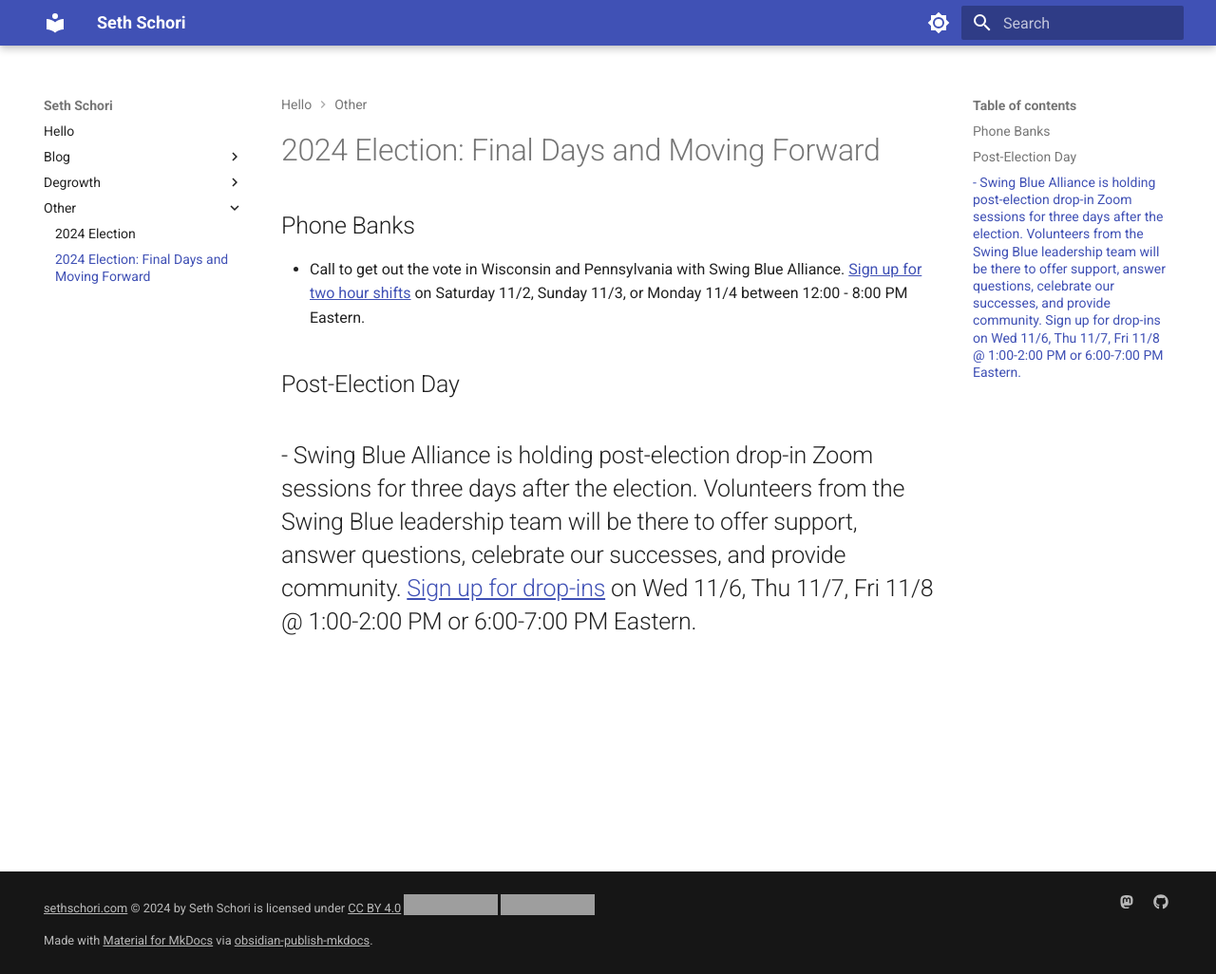
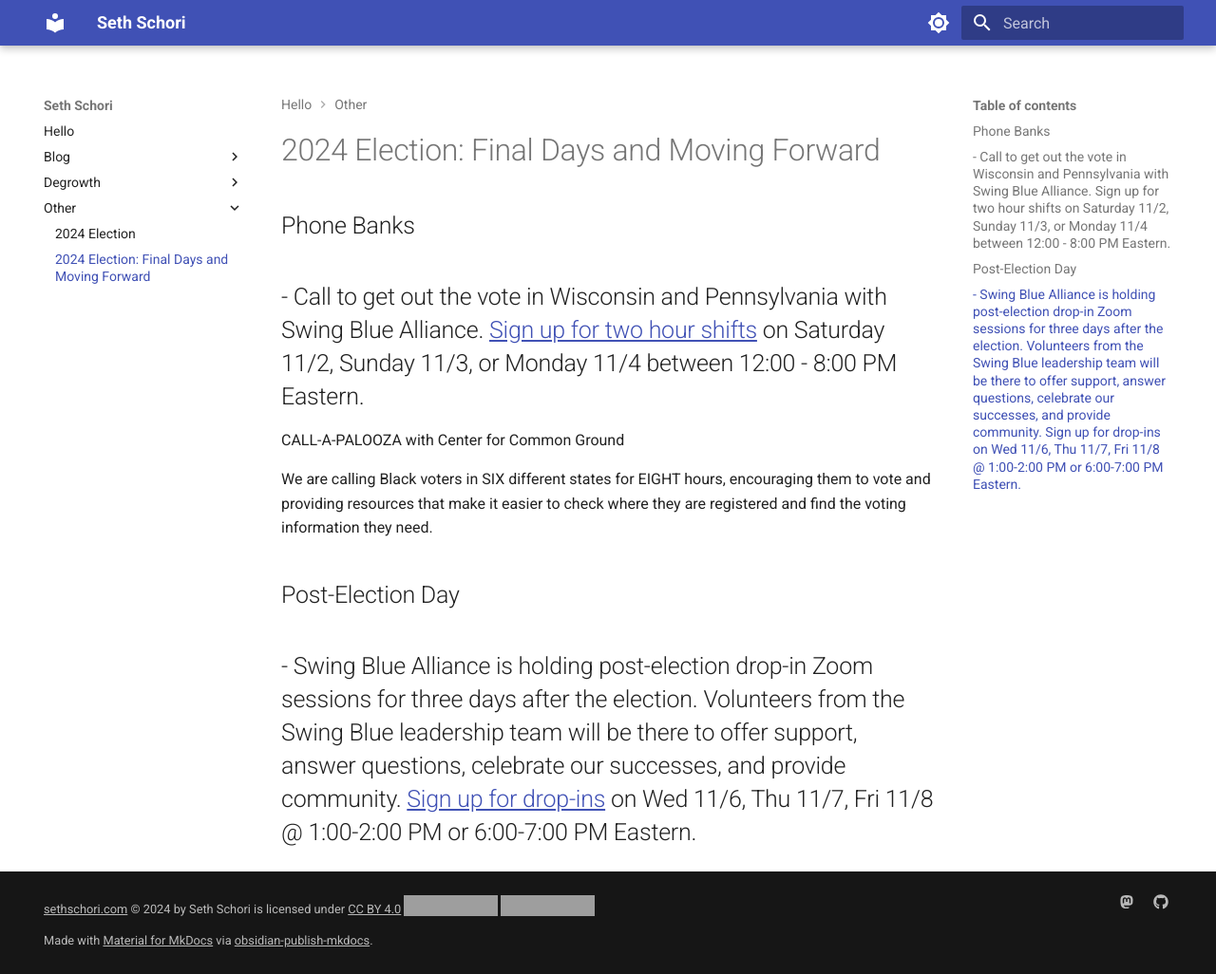
Before and after one commit to sethschori/sethschori.github.io, an MkDocs documentation site: the page built from docs/other/2024-election-ending.md, in a window 1280 px wide and 1026 px high. Shown: the whole window at 95% size. Built offline with MkDocs 1.6.1 and Material for MkDocs 9.7.7, drawn with Linux system fonts in a browser that asks for light colours; grey boxes are pictures that could not be loaded.

Commit message:
vault backup: 2024-11-02 08:37:58

```diff
--- a/docs/other/2024-election-ending.md
+++ b/docs/other/2024-election-ending.md
@@ -2,6 +2,10 @@
 
 ## Phone Banks
 - Call to get out the vote in Wisconsin and Pennsylvania with Swing Blue Alliance. [Sign up for two hour shifts](https://www.mobilize.us/swingbluealliance/event/726445/) on Saturday 11/2, Sunday 11/3, or Monday 11/4 between 12:00 - 8:00 PM Eastern.
+-
+CALL-A-PALOOZA with Center for Common Ground
+
+We are calling Black voters in SIX different states for EIGHT hours, encouraging them to vote and providing resources that make it easier to check where they are registered and find the voting information they need.
 ## Post-Election Day
 - Swing Blue Alliance is holding post-election drop-in Zoom sessions for three days after the election. Volunteers from the Swing Blue leadership team will be there to offer support, answer questions, celebrate our successes, and provide community. [Sign up for drop-ins](https://www.mobilize.us/swingbluealliance/event/740136/) on Wed 11/6, Thu 11/7, Fri 11/8 @ 1:00-2:00 PM or 6:00-7:00 PM Eastern.
 -
```
